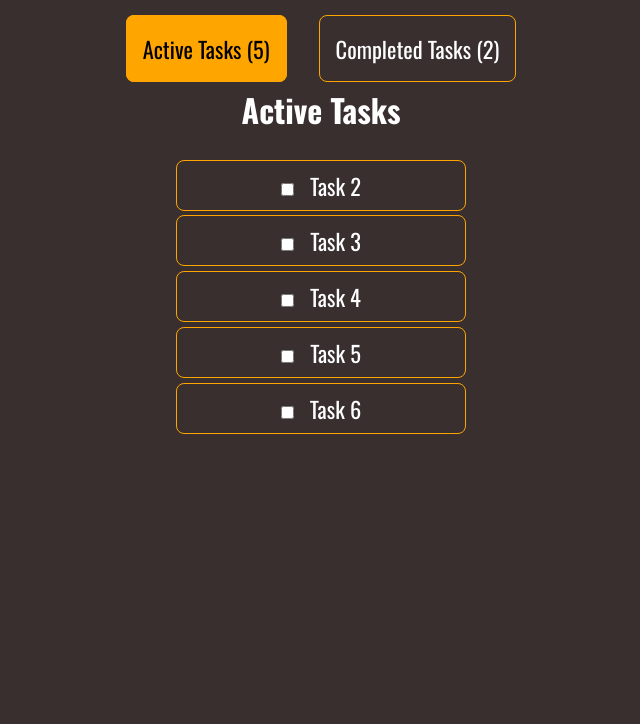
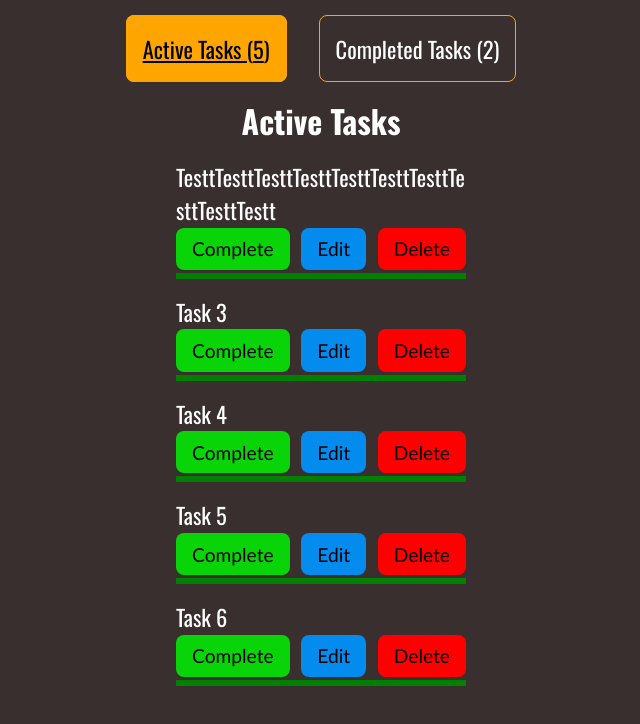
Before and after one commit to DimitarStefan0v/To-Do-App, a React (Create React App) app in the folder client/: page / in a window 1280 px wide. Shown: the top 724 px of the page, without its empty margins (319-959 px from the left). Built offline with nearby package versions, Linux system fonts and the light colour scheme.

Commit message:
Add more styles

```diff
--- a/client/src/App.js
+++ b/client/src/App.js
@@ -9,7 +9,7 @@ import ErrorPage from './pages/Error/Error';
 
 const dummyTasks = [
     { id: 'id1', description: 'Task 1', isCompleted: true },
-    { id: 'id2', description: 'Task 2', isCompleted: false },
+    { id: 'id2', description: 'TesttTesttTesttTesttTesttTesttTesttTesttTesttTestt', isCompleted: false },
     { id: 'id3', description: 'Task 3', isCompleted: false },
     { id: 'id4', description: 'Task 4', isCompleted: false },
     { id: 'id5', description: 'Task 5', isCompleted: false },
--- a/client/src/components/MainNavigation/MainNavigation.module.css
+++ b/client/src/components/MainNavigation/MainNavigation.module.css
@@ -27,6 +27,7 @@
 
 .link.active {
     background: orange;
+    text-decoration: underline;
     color: black;
 }
 
--- /dev/null
+++ b/client/src/components/UI/Button/Button.css
@@ -0,0 +1,24 @@
+.button {
+    padding: 0.6rem 1rem;
+    font-size: 1.2rem;
+    font-family: 'Gill Sans', 'Gill Sans MT', Calibri, 'Trebuchet MS', sans-serif;
+    border: none;
+    border-radius: 8px;
+    cursor: pointer;
+    background: rgb(8, 212, 8);
+
+}
+
+.button:hover,
+.button:active {
+    text-decoration: underline;
+    color: white;
+}
+
+.button.edit {
+    background: rgb(3, 139, 237);
+}
+
+.button.delete {
+    background: red;
+}
--- /dev/null
+++ b/client/src/components/UI/Button/Button.js
@@ -0,0 +1,10 @@
+import './Button.css';
+
+const Button = (props) => {
+    const classes = 'button ' + props.className;
+    return (
+        <button className={classes} onClick={props.onClick}>{props.children}</button>
+    );
+};
+
+export default Button;
--- a/client/src/components/UI/Task/Task.module.css
+++ b/client/src/components/UI/Task/Task.module.css
@@ -1,22 +1,40 @@
+.wrapper {
+    display: flex;
+    flex-direction: column;
+    align-items: center;
+    gap: 0.1rem;
+    padding-bottom: 3px;
+    border-bottom: 6px solid green;
+    width: 290px;
+}
+
+.heading {
+    margin: 0;
+}
+
 .task {
     display: flex;
-    justify-content: center;
-    gap: 1rem;
+    gap: 0.1rem;
     font-size: 1.4rem;
-    align-items: baseline;
-    border: 1px solid orange;
-    border-radius: 8px;
-    padding: 0.5rem 1rem;
-    min-width: 290px;
+    align-items: center;
+    width: 100%;
 }
 
 .description {
     margin: 0;
     margin-block-end: 0;
     margin-block-start: 0;
+    word-break: break-all;
+    overflow-y: auto;
 }
 
-.status {
-    margin: 0;
-    padding: 0;
+.description.completed {
+    text-decoration: line-through;
 }
+
+.buttons {
+    display: flex;
+    flex-direction: row;
+    justify-content: space-between;
+    width: 100%;
+}
--- a/client/src/components/UI/TaskList/TaskList.module.css
+++ b/client/src/components/UI/TaskList/TaskList.module.css
@@ -1,6 +1,8 @@
 .wrapper {
     display: flex;
     flex-direction: column;
-    gap: 0.3rem;
+    gap: 1rem;
     align-items: center;
+    margin: 2rem auto 2rem auto;
+    width: 290px;
 }
--- a/client/src/pages/Completed/Completed.js
+++ b/client/src/pages/Completed/Completed.js
@@ -1,5 +1,6 @@
 import TaskList from '../../components/UI/TaskList/TaskList';
 import Task from '../../components/UI/Task/Task';
+import Button from '../../components/UI/Button/Button';
 
 import classes from '../../components/UI/Task/Task.module.css';
 
@@ -12,17 +13,23 @@ const CompletedPage = (props) => {
     const tasks = (props.tasks.length > 0
         ?
         props.tasks.map(task =>
-            <Task key={task.id}>
-                <input className={classes.status} type="checkbox" onChange={() => changeTaskHandler(task.id)} />
-                <p className={classes.description}>{task.description}</p>
-            </Task>)
+            <div className={classes.wrapper} key={task.id}>
+                <Task>
+                    <p className={`${classes.description} ${classes.completed}`}>{task.description}</p>
+                </Task>
+                <div className={classes.buttons}>
+                    <Button onClick={() => changeTaskHandler(task.id)}>Move Back</Button>
+                    <Button className="edit">Edit</Button>
+                    <Button className="delete">Delete</Button>
+                </div>
+            </div>)
         :
         <h2>No completed tasks yet!</h2>
     )
 
     return (
         <TaskList>
-            <h1>Completed Tasks</h1>
+            <h1 className={classes.heading}>Completed Tasks</h1>
             { tasks }
         </TaskList>
     );
--- a/client/src/pages/Home/Home.js
+++ b/client/src/pages/Home/Home.js
@@ -1,5 +1,6 @@
 import TaskList from '../../components/UI/TaskList/TaskList';
 import Task from '../../components/UI/Task/Task';
+import Button from '../../components/UI/Button/Button';
 
 import classes from '../../components/UI/Task/Task.module.css';
 
@@ -12,10 +13,16 @@ const HomePage = (props) => {
     const tasks = (props.tasks.length > 0
         ?
         props.tasks.map(task =>
-            <Task key={task.id}>
-                <input className={classes.status} type="checkbox" onChange={() => changeTaskHandler(task.id)} />
-                <p className={classes.description}>{task.description}</p>
-            </Task>
+            <div className={classes.wrapper} key={task.id}>
+                <Task>
+                    <p className={classes.description}>{task.description}</p>
+                </Task>
+                <div className={classes.buttons}>
+                    <Button onClick={() => changeTaskHandler(task.id)}>Complete</Button>
+                    <Button className="edit">Edit</Button>
+                    <Button className="delete">Delete</Button>
+                </div>
+            </div>
         )
         :
         <h2>Nothing to do yet!</h2>
@@ -23,10 +30,8 @@ const HomePage = (props) => {
 
     return (
         <TaskList>
-            <h1>Active Tasks</h1>
-            {
-                tasks
-            }
+            <h1 className={classes.heading}>Active Tasks</h1>
+            { tasks }
         </TaskList>
     );
 };
```
